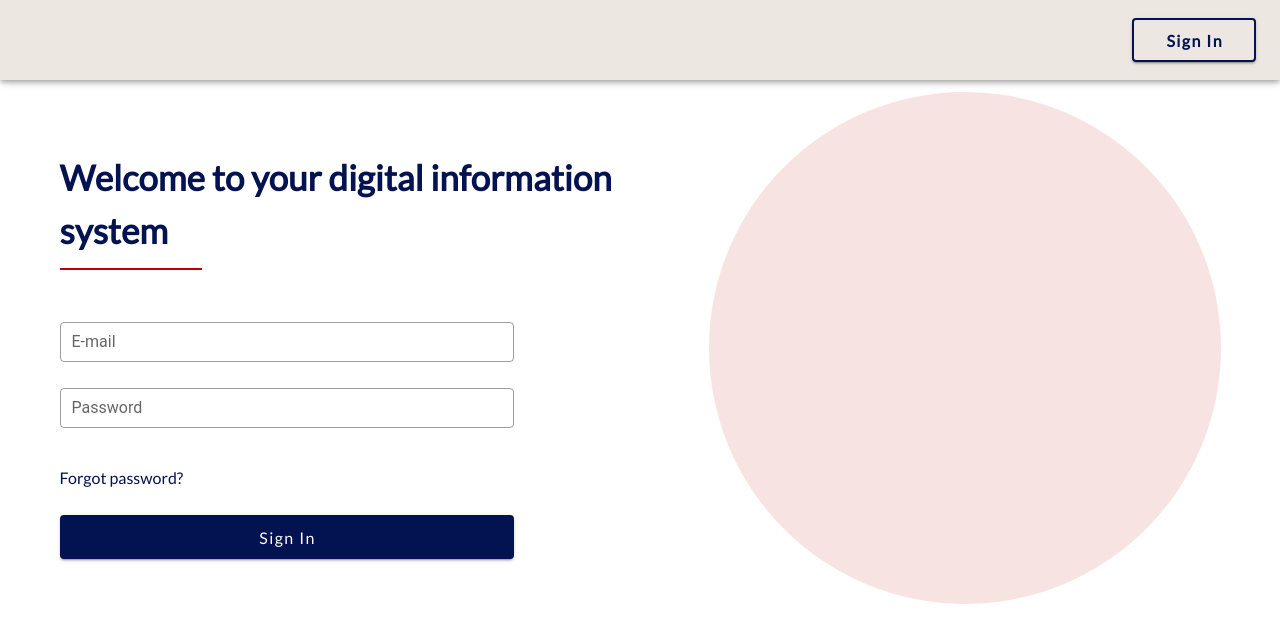
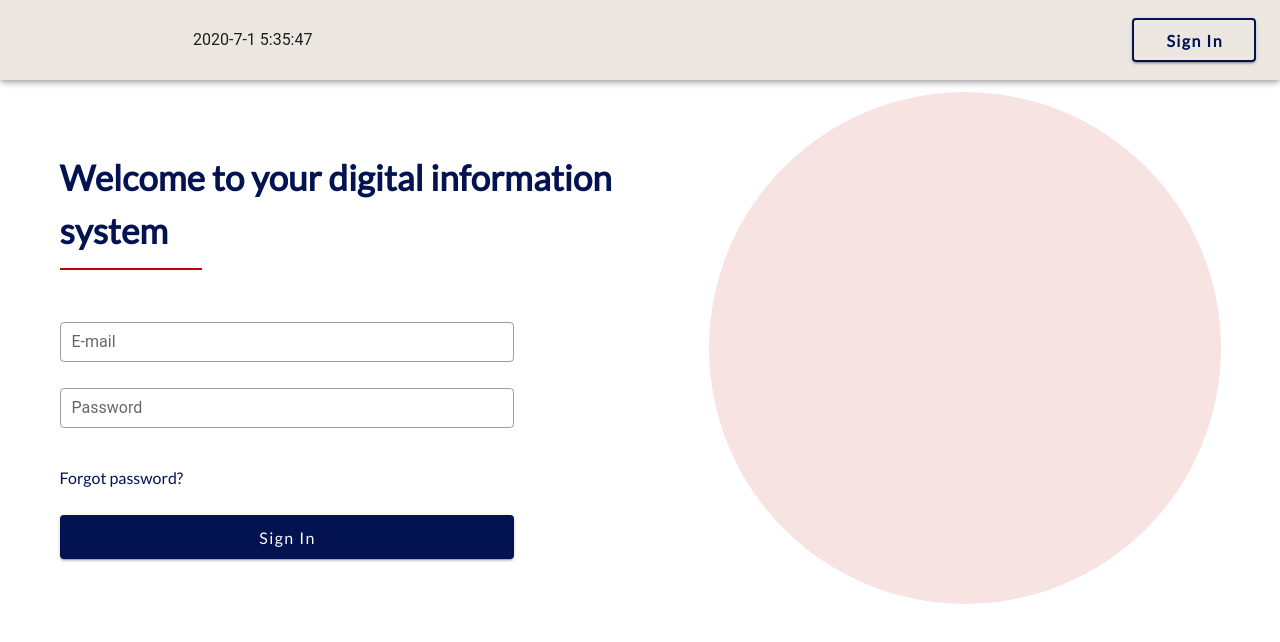
Before and after one commit to usjdevteam/si2-vue, a Vue app: page / in a window 1280 px wide. Shown: the top 642 px of the page. Built offline with nearby package versions, Linux system fonts and the light colour scheme.

Commit message:
added time stamp

```diff
--- a/src/components/signIn/SignIn.vue
+++ b/src/components/signIn/SignIn.vue
@@ -12,7 +12,7 @@
                 max-height="60"
                 contain
             ></v-img>
-
+            {{getRealDate}}
             <v-spacer></v-spacer>
 
             <v-btn class="ma-2 u-btn u-btn-outlined-primary u-btn-lg" large>Sign in</v-btn>
--- a/src/components/signIn/SignInController.js
+++ b/src/components/signIn/SignInController.js
@@ -41,6 +41,13 @@ export default {
       !this.$v.formLoginData.password.required && errors.push('Password is required')
       return errors
     },
+    getRealDate(){
+      const today = new Date();
+      const date = today.getFullYear() + '-' + (today.getMonth() + 1) + '-' + today.getDate();
+      const time = today.getHours() + ":" + today.getMinutes() + ":" + today.getSeconds();
+      const dateTime = date + ' ' + time;
+      return dateTime
+    }
   },
   methods : {
     ...mapActions('session',['login']),
```
